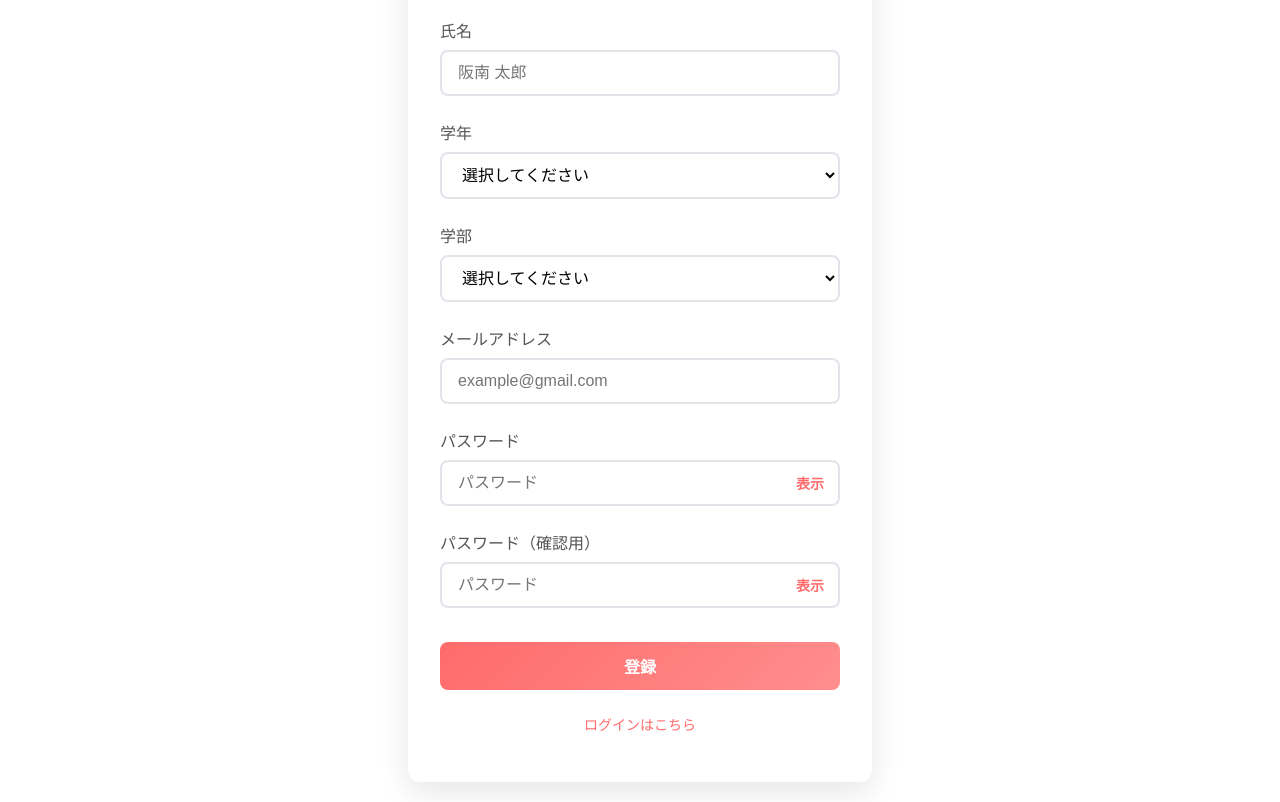
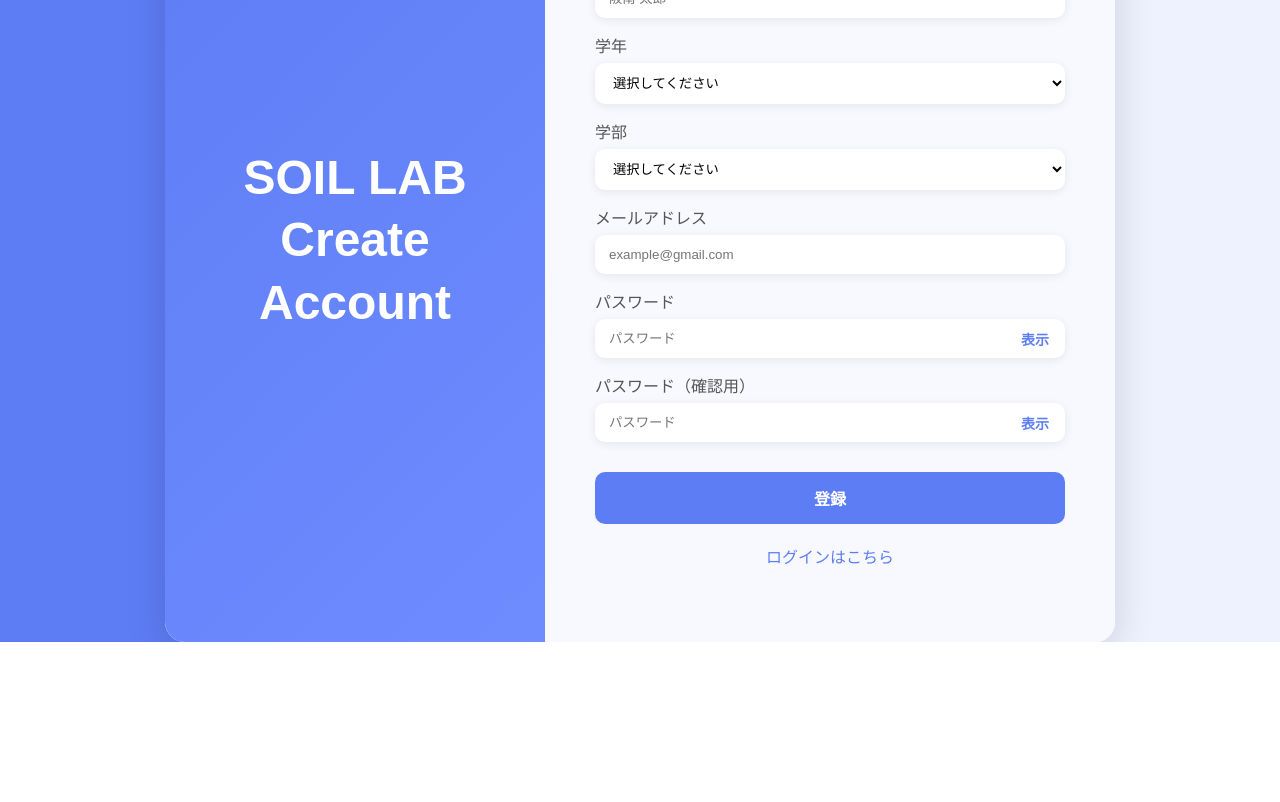
Before and after one commit to fablab338/soil-page, a website: page public/sinki.html in a window 1280 px wide. Shown: the part 161-963 px from the top of the page. After the commit the page ends 803 px from the top, so only its background shows below. Drawn offline with Linux system fonts and the light colour scheme.

Commit message:
update login and register page

```diff
--- a/public/register.js
+++ b/public/register.js
@@ -35,6 +35,19 @@ document
 
         return;
     }
+
+    if (
+    !name ||
+    !faculty ||
+    !grade ||
+    !email ||
+    !password ||
+    !password1
+) {
+    errorMessage.textContent =
+        "すべての項目を入力してください";
+    return;
+}
 
     try {
 
--- a/public/sinki.css
+++ b/public/sinki.css
@@ -1,158 +1,181 @@
-/* =========================
-   共通カード（ログインと統一）
-========================= */
-.login {
-  max-width: 400px;
-  margin: 60px auto;
-  padding: 2rem;
-  background: #fff;
-  border-radius: 12px;
-  box-shadow: 0 10px 30px rgba(0, 0, 0, 0.1);
+body {
+  margin: 0;
+  min-height: 100vh;
+  font-family: "Poppins", "メイリオ", sans-serif;
+  background: linear-gradient(90deg, #5d7df5 50%, #eef2ff 50%);
+  display: flex;
+  justify-content: center;
+  align-items: center;
 }
 
-/* =========================
-   タイトル
-========================= */
-.login h2 {
+/* 全体 */
+.login {
+  width: 950px;
+  max-width: 90%;
+  min-height: 650px;
+  display: flex;
+  margin: 0 auto;
+  background: white;
+  border-radius: 20px;
+  overflow: hidden;
+  box-shadow: 0 10px 40px rgba(0,0,0,0.15);
+}
+
+/* 左側 */
+.login::before {
+  content: "SOIL LAB\A Create Account";
+  white-space: pre-line;
+  width: 40%;
+  background: linear-gradient(135deg, #5d7df5, #6f8cff);
+  color: white;
+  display: flex;
+  justify-content: center;
+  align-items: center;
   text-align: center;
-  margin-bottom: 2rem;
+  font-size: 48px;
+  font-weight: bold;
+  line-height: 1.3;
+  padding: 40px;
+  box-sizing: border-box;
+}
+
+/* 右側 */
+.register-form {
+  width: 60%;
+  padding: 50px;
+  background: #f8f9ff;
+  box-sizing: border-box;
+  display: flex;
+  flex-direction: column;
+  justify-content: center;
+}
+
+/* タイトル */
+.register-form h2 {
+  text-align: center;
+  margin: 0 0 25px;
   color: #333;
   font-weight: 600;
 }
 
-/* =========================
-   フォーム
-========================= */
-.login .form-group {
-  margin-bottom: 1.5rem;
+/* フォーム */
+.register-form .form-group {
+  width: 100%;
+  margin-bottom: 15px;
 }
 
-.login .form-label {
+.register-form .form-label {
   display: block;
-  margin-bottom: 0.5rem;
+  margin-bottom: 6px;
   font-weight: 500;
   color: #555;
 }
 
-.login .form-control {
+.register-form .form-control {
   width: 100%;
-  padding: 12px 16px;
-  border: 2px solid #e1e5e9;
-  border-radius: 8px;
-  font-size: 16px;
-  background-color: #fff;
+  display: block;
+  padding: 12px 14px;
+  border: none;
+  border-radius: 10px;
+  background: white;
+  box-shadow: 0 2px 10px rgba(0,0,0,0.08);
   box-sizing: border-box;
-  transition: border-color 0.3s ease, box-shadow 0.3s ease;
 }
 
-.login .form-control:focus {
+.register-form .form-control:focus {
   outline: none;
-  border-color: #ff6b6b;
-  box-shadow: 0 0 0 3px rgba(255, 107, 107, 0.1);
+  box-shadow: 0 0 0 3px rgba(93,125,245,0.2);
 }
 
-/* =========================
-   ボタン（ログインと統一）
-========================= */
+/* パスワード */
+.password-box {
+  position: relative;
+  width: 100%;
+}
+
+.password-box .form-control {
+  padding-right: 80px;
+}
+
+.show-password {
+  position: absolute;
+  right: 10px;
+  top: 50%;
+  transform: translateY(-50%);
+  border: none;
+  background: none;
+  color: #5d7df5;
+  font-size: 14px;
+  font-weight: bold;
+  cursor: pointer;
+}
+
+/* 登録ボタン */
 .btn-login {
   width: 100%;
-  padding: 12px;
-  margin-top: 10px;
-
-  background: linear-gradient(135deg, #ff6b6b, #ff8e8e);
+  padding: 14px;
+  margin-top: 15px;
+  background: #5d7df5;
   color: white;
-
   border: none;
-  border-radius: 8px;
-
+  border-radius: 10px;
   font-size: 16px;
-  font-weight: 600;
-
+  font-weight: bold;
   cursor: pointer;
-
-  transition: transform 0.2s ease, box-shadow 0.2s ease;
+  transition: 0.3s;
 }
 
 .btn-login:hover {
+  background: #4767e8;
   transform: translateY(-2px);
-  box-shadow: 0 8px 25px rgba(255, 107, 107, 0.3);
+  box-shadow: 0 8px 25px rgba(93,125,245,0.3);
 }
 
-/* =========================
-   ログイン戻るリンク
-========================= */
+/* ログインリンク */
 .forgot-password {
   text-align: center;
-  margin-top: 1.5rem;
+  margin-top: 20px;
 }
 
 .forgot-password a {
-  color: #ff6b6b;
+  color: #5d7df5;
   text-decoration: none;
-  font-size: 14px;
 }
 
 .forgot-password a:hover {
   text-decoration: underline;
 }
 
-/* =========================
-   エラーメッセージ
-========================= */
+/* エラー */
 #errorMessage {
-  margin-top: 1rem;
   text-align: center;
   color: #ff4d4f;
+  margin-top: 10px;
   font-size: 14px;
   font-weight: 500;
 }
 
-.password-box {
-
-    position: relative;
+/* スマホ */
+@media (max-width: 768px) {
+  body {
+    background: #eef2ff;
+    padding: 20px;
   }
 
-.password-box .form-control {
-
-    padding-right: 80px;
+  .login {
+    flex-direction: column;
+    width: 100%;
+    min-height: auto;
   }
 
-.password-box {
-
-    position: relative;
+  .login::before {
+    width: 100%;
+    height: 200px;
+    font-size: 30px;
   }
 
-.password-box .form-control {
-
-    padding-right: 80px;
+  .register-form {
+    width: 100%;
+    padding: 30px;
   }
-
-.show-password {
-
-    position: absolute;
-
-    right: 10px;
-
-    top: 50%;
-
-    transform: translateY(-50%);
-
-    border: none;
-
-    background: none;
-
-    color: #ff6b6b;
-
-    font-size: 14px;
-
-    font-weight: 600;
-
-    cursor: pointer;
-
-    transition: opacity 0.2s ease;
 }
-
-.show-password:hover {
-
-    opacity: 0.7;
-}
--- a/public/sinki.html
+++ b/public/sinki.html
@@ -11,7 +11,7 @@
 <body>
 
 <div class="login">
-
+    <div class="register-form">
         <h2>新規登録</h2>
 
         <!-- 姓名 -->
@@ -24,11 +24,9 @@
             <label class="form-label">学年</label>
             <select id="grade" class="form-control">
                 <option value="">選択してください</option>
-            <option value="1年">1回</option>
                 <option value="2年">2回</option>
                 <option value="3年">3回</option>
                 <option value="4年">4回</option>
-            <option value="大学院">大学院</option>
             </select>
         </div>
 
@@ -43,7 +41,6 @@
                 <option value="経済学部">経済学部　経済学科</option>
                 <option value="経営学部">経営学部　経営学科</option>
                 <option value="総合情報学部">総合情報学部　総合情報学科</option>
-            <option value="大学院">大学院　企業情報研究科</option>
             </select>
         </div>
 
@@ -78,6 +75,7 @@
             </button>
 
         </div>
+
 </div>
 
 
@@ -119,5 +117,6 @@
 
 <script src="register.js"></script>
 
+</div>
 </body>
 </html>
--- a/public/style.css
+++ b/public/style.css
@@ -1,11 +1,54 @@
-/* ログインフォームのスタイル */
+body {
+  margin: 0;
+  min-height: 100vh;
+  font-family: "Poppins", "メイリオ", sans-serif;
+  background: linear-gradient(90deg, #5d7df5 50%, #eef2ff 50%);
+  display: flex;
+  justify-content: center;
+  align-items: center;
+}
+
+/* ログイン全体 */
 .login {
-  max-width: 400px;
+  width: 900px;
+  max-width: 90%;
+  min-height: 550px;
+  display: flex;
   margin: 0 auto;
-  padding: 2rem;
-  background: #fff;
-  border-radius: 12px;
-  box-shadow: 0 10px 30px rgba(0, 0, 0, 0.1);
+  padding: 0;
+  background: white;
+  border-radius: 20px;
+  overflow: hidden;
+  box-shadow: 0 10px 40px rgba(0, 0, 0, 0.15);
+}
+
+/* 左側 */
+.login::before {
+  content: "SOIL LAB\A Login ";
+  white-space: pre-line;
+  width: 50%;
+  background: linear-gradient(135deg, #5d7df5, #6f8cff);
+  color: white;
+  display: flex;
+  justify-content: center;
+  align-items: center;
+  font-size: 48px;
+  font-weight: bold;
+  text-align: center;
+  padding: 40px;
+  line-height: 1.3;
+  box-sizing: border-box;
+}
+
+/* 右側 */
+.login form {
+  width: 50%;
+  padding: 60px;
+  background: #f8f9ff;
+  box-sizing: border-box;
+  display: flex;
+  flex-direction: column;
+  justify-content: center;
 }
 
 .login h2 {
@@ -28,56 +71,21 @@
 
 .login .form-control {
   width: 100%;
-  padding: 12px 16px;
-  border: 2px solid #e1e5e9;
-  border-radius: 8px;
+  padding: 14px 16px;
+  border: none;
+  border-radius: 10px;
   font-size: 16px;
-  transition: border-color 0.3s ease, box-shadow 0.3s ease;
-  background-color: #fff;
+  background: white;
+  box-shadow: 0 2px 10px rgba(0,0,0,0.08);
   box-sizing: border-box;
 }
 
 .login .form-control:focus {
   outline: none;
-  border-color: #ff6b6b;
-  box-shadow: 0 0 0 3px rgba(255, 107, 107, 0.1);
+  box-shadow: 0 0 0 3px rgba(93, 125, 245, 0.2);
 }
 
-.login .btn-login {
-  width: 100%;
-  padding: 12px;
-  background: linear-gradient(135deg, #ff6b6b, #ff8e8e);
-  color: white;
-  border: none;
-  border-radius: 8px;
-  font-size: 16px;
-  font-weight: 600;
-  cursor: pointer;
-  transition: transform 0.2s ease, box-shadow 0.2s ease;
-}
-
-.login .btn-login:hover {
-  transform: translateY(-2px);
-  box-shadow: 0 8px 25px rgba(255, 107, 107, 0.3);
-}
-
-
-
-.login .forgot-password {
-  text-align: center;
-  margin-top: 1rem;
-}
-
-.login .forgot-password a {
-  color: #ff6b6b;
-  text-decoration: none;
-  font-size: 14px;
-}
-
-.login .forgot-password a:hover {
-  text-decoration: underline;
-}
-
+/* パスワード */
 .password-box {
   position: relative;
 }
@@ -91,22 +99,55 @@
   right: 10px;
   top: 50%;
   transform: translateY(-50%);
-
   border: none;
   background: none;
-
-  color: #ff6b6b;
+  color: #5d7df5;
   font-size: 14px;
   font-weight: 600;
-
   cursor: pointer;
-  transition: opacity 0.2s ease;
 }
 
 .show-password:hover {
   opacity: 0.7;
 }
 
+/* ログインボタン */
+.login .btn-login {
+  width: 100%;
+  padding: 14px;
+  background: #5d7df5;
+  color: white;
+  border: none;
+  border-radius: 10px;
+  font-size: 16px;
+  font-weight: 600;
+  cursor: pointer;
+  transition: 0.3s;
+}
+
+.login .btn-login:hover {
+  background: #4767e8;
+  transform: translateY(-2px);
+  box-shadow: 0 8px 25px rgba(93, 125, 245, 0.3);
+}
+
+/* パスワード忘れ */
+.login .forgot-password {
+  text-align: center;
+  margin-top: 1rem;
+}
+
+.login .forgot-password a {
+  color: #5d7df5;
+  text-decoration: none;
+  font-size: 14px;
+}
+
+.login .forgot-password a:hover {
+  text-decoration: underline;
+}
+
+/* 新規登録 */
 .register {
   text-align: center;
   margin-top: 1.5rem;
@@ -123,30 +164,52 @@
   display: inline-block;
   width: 100%;
   padding: 12px;
-  background: linear-gradient(135deg, #9cdb9e, #18b420);
+  background: linear-gradient(135deg, #00c6ff, #0072ff);
   color: white;
   border: none;
-  border-radius: 8px;
+  border-radius: 10px;
   font-size: 16px;
   font-weight: 600;
   text-decoration: none;
   box-sizing: border-box;
-  transition: transform 0.2s ease, box-shadow 0.2s ease;
+  transition: 0.3s;
 }
 
 .btn-register:hover {
   transform: translateY(-2px);
-  box-shadow: 0 8px 25px rgba(76, 175, 80, 0.3);
+  box-shadow: 0 8px 25px rgba(0, 114, 255, 0.3);
 }
 
-/* エラーメッセージ */
+/* エラー */
 #errorMessage {
   margin-top: 1rem;
-
   text-align: center;
-
   color: #ff4d4f;
-
   font-size: 14px;
   font-weight: 500;
 }
+
+/* スマホ */
+@media (max-width: 768px) {
+  body {
+    background: #eef2ff;
+    padding: 20px;
+  }
+
+  .login {
+    flex-direction: column;
+    width: 100%;
+    min-height: auto;
+  }
+
+  .login::before {
+    width: 100%;
+    height: 200px;
+    font-size: 30px;
+  }
+
+  .login form {
+    width: 100%;
+    padding: 30px;
+  }
+}
```
Also changed, not shown: public/forgot-password.html (+6 -0 lines), public/suedazemi login.html (+0 -1 lines). Lines whose indentation alone changed are shown as unchanged.
